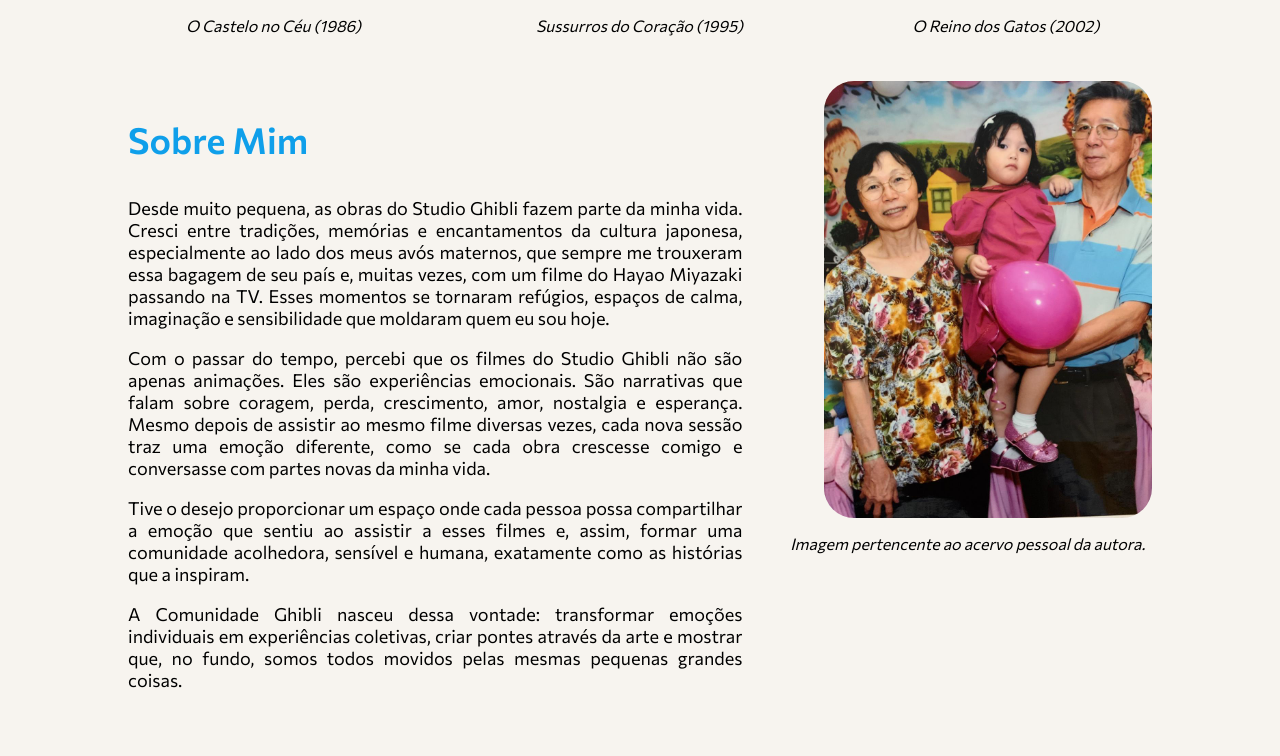
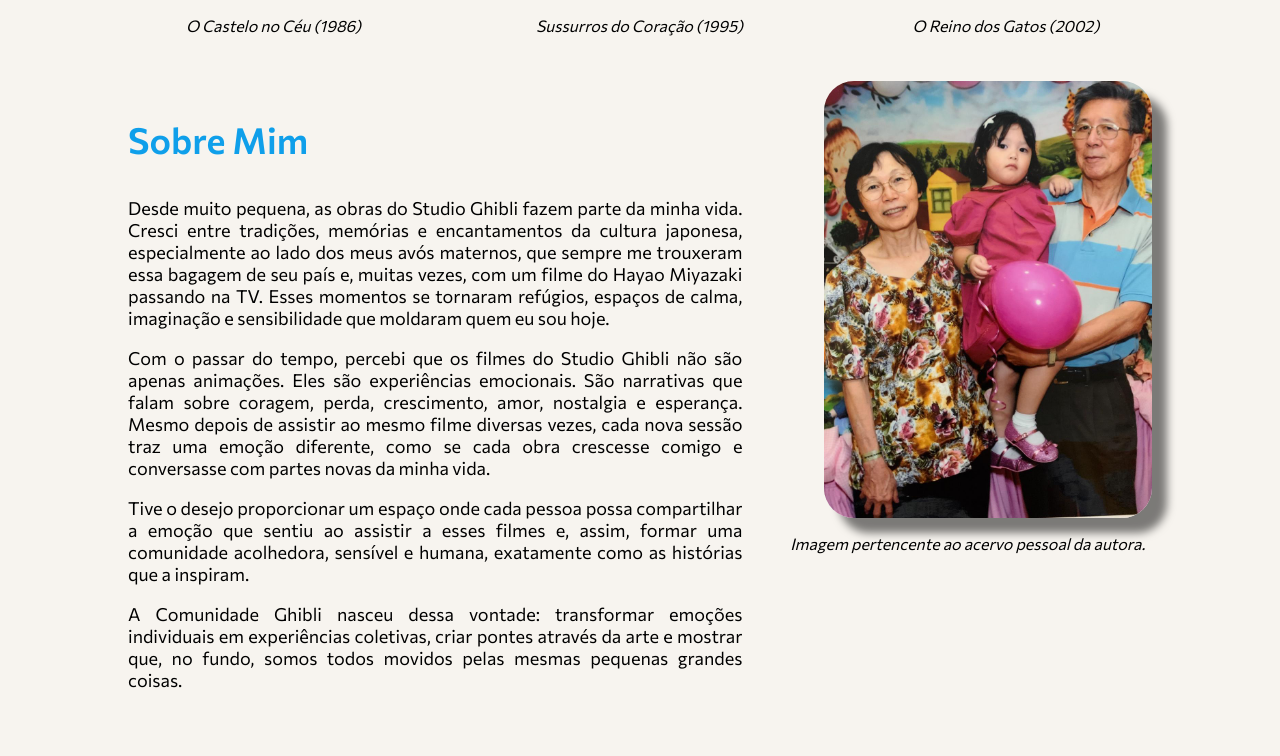
Before and after one commit to BiancaIwata/Projeto-Individual-, a website: page Site/public/index.html in a window 1280 px wide. Shown: the part 2116-2872 px from the top of the page. Drawn offline with Linux system fonts and the light colour scheme; a web font is replaced by a local one.

Commit message:
adicionando box-shadow na imagem do sobre mim

```diff
--- a/Site/public/styles/index.css
+++ b/Site/public/styles/index.css
@@ -210,6 +210,7 @@ footer img {
     width: 80%;
     height: 85%;
     border-radius: 30px;
+    box-shadow: 15px 15px 9px rgba(0, 0, 0, 0.5);
 }
 
 .div-img-sobre-mim p {
```
